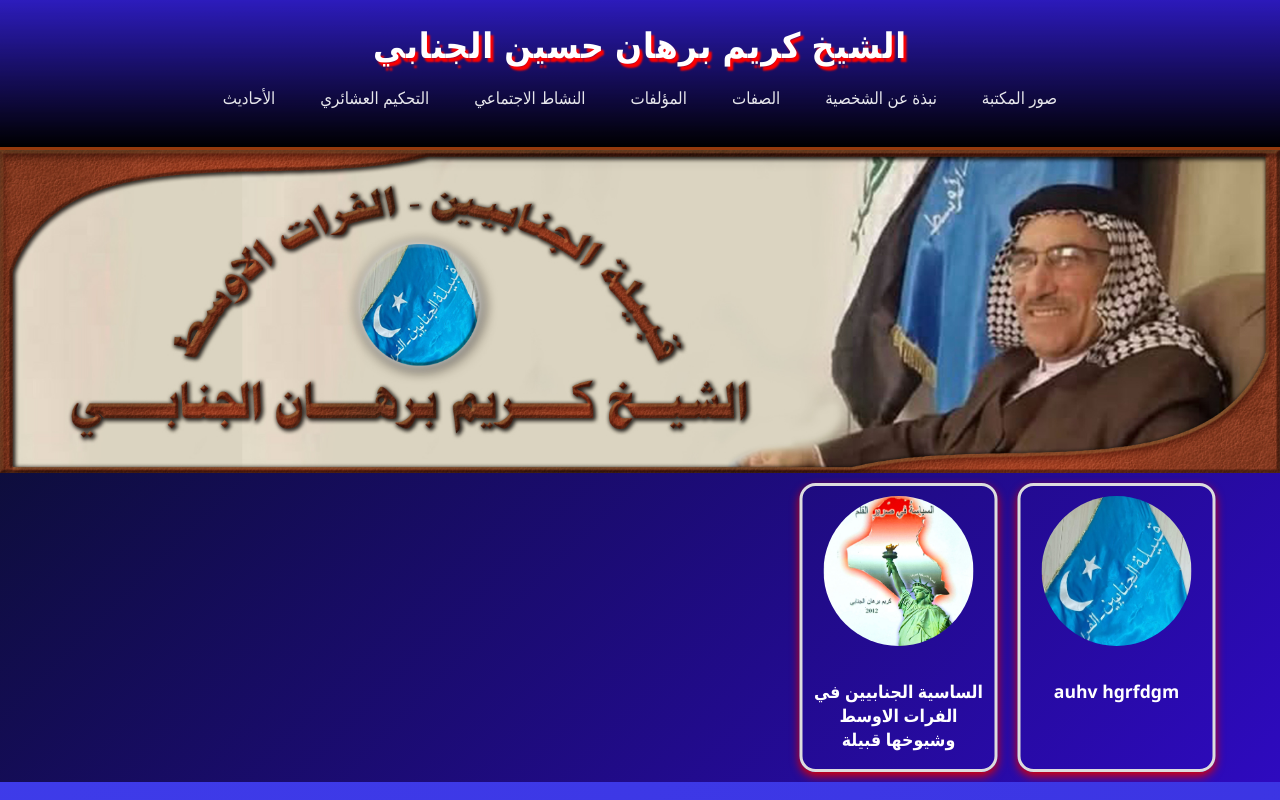
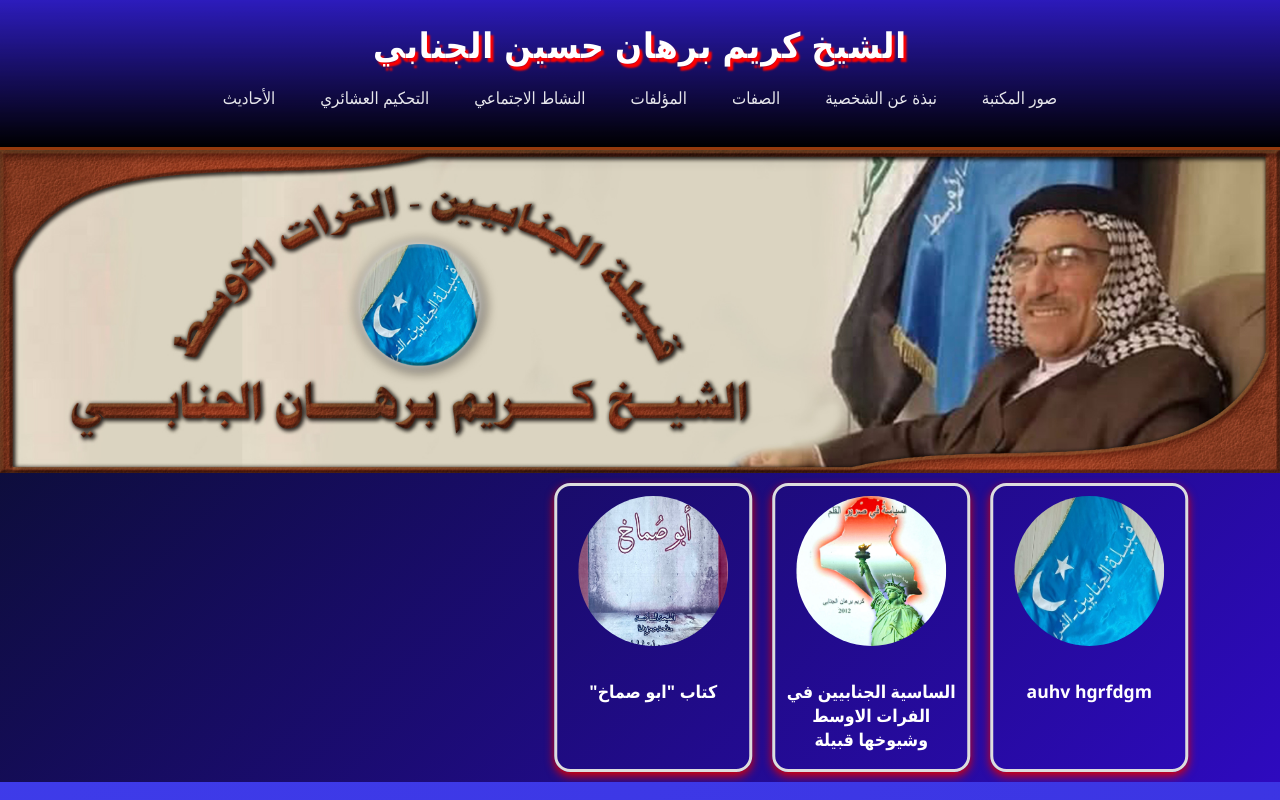
Before and after one commit to mbk3aljanabi/kbh1948, a plain HTML site: page index.html in a window 1280 px wide. Shown: the top 800 px of the page. Drawn offline with Linux system fonts and the light colour scheme.

Commit message:
first upload

```diff
--- a/index.html
+++ b/index.html
@@ -42,7 +42,10 @@
         <img src="folder_images/غلاف كتاب السياسة في صرير القلم.jpg" alt="شعار قبيلة">
         <p > الساسية الجنابيين في الفرات الاوسط وشيوخها  قبيلة </p>
     </a>
-
+    <a href="kbh_page2.html?id=3" class="card_count">
+        <img src="folder_images/غلاف كتاب ابو صماخ.jpg" alt="شعار قبيلة">
+        <p > كتاب "ابو صماخ" </p>
+    </a>
 
 
 
--- a/js.js
+++ b/js.js
@@ -14,6 +14,7 @@ const detailsData = {
         country: "العراق - بغداد",
         desc: "كتاب يتناول القضايا السياسية بأسلوب أدبي رفيع، تأليف الشيخ كريم برهان."
     }
+
 
 };
 
```
